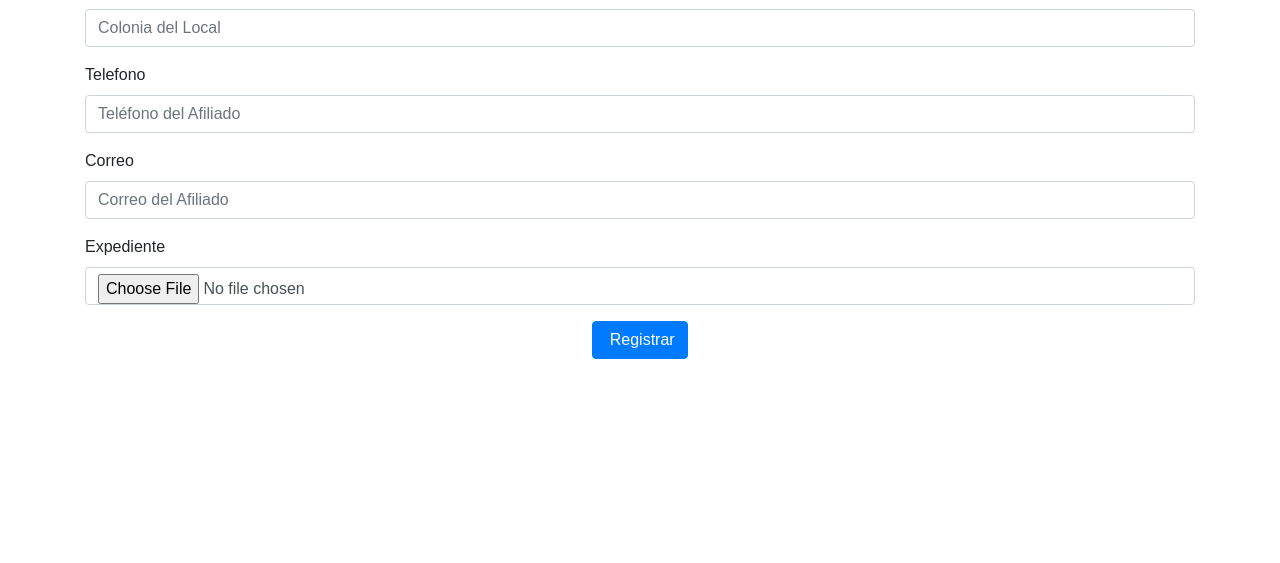
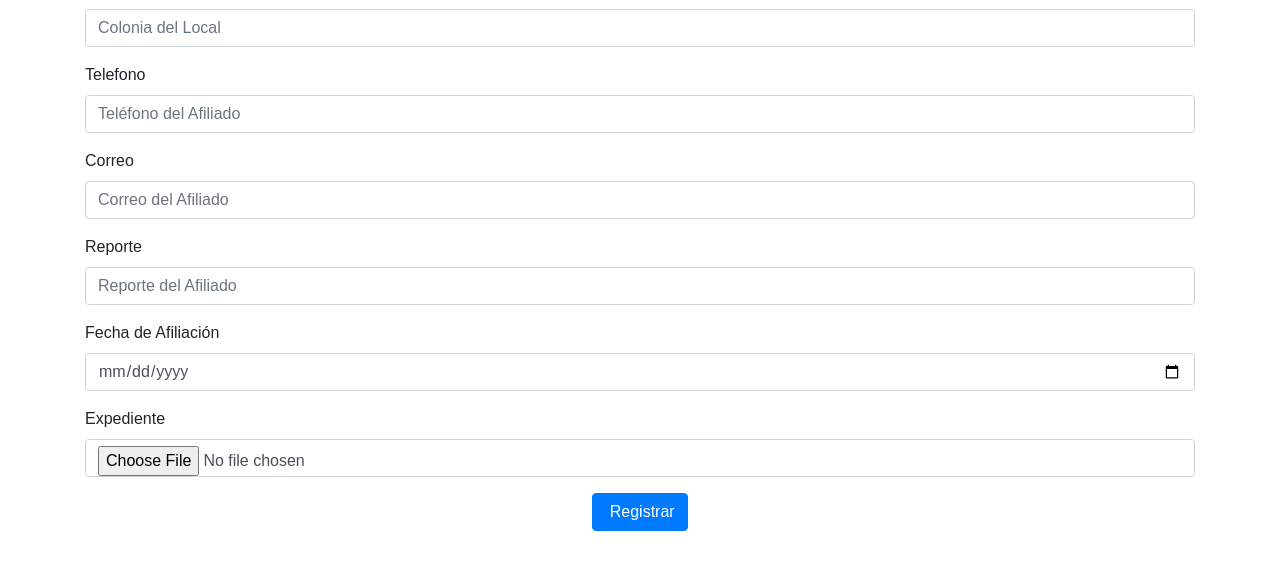
Before and after one commit to 8Carlos8/afili, a PHP site: page /Afiliados/insertar.php in a window 1280 px wide. Shown: the part 861-1424 px from the top of the page. Before the commit the page ends 1220 px from the top, so only its background shows below. Run offline with PHP 8.4, Linux system fonts and the light colour scheme; the visitor is signed in with stand-in values (Sample User, id 1).

Commit message:
comprobante de pago, reportes en la parte de afiliado

```diff
--- a/Afiliados/Index.php
+++ b/Afiliados/Index.php
@@ -52,7 +52,8 @@ if ($_SERVER['REQUEST_METHOD'] == 'POST') {
                     <th>Código Postal</th>
                     <th>Colonia</th>
                     <th>Teléfono</th>
-                    <th>Correo</th>
+                    <th>Reporte</th>
+                    <th>Fecha de Afiliación</th>
                     <th>Expediente</th>
                     <th>Acciones</th>
                 </tr>
@@ -71,7 +72,8 @@ if ($_SERVER['REQUEST_METHOD'] == 'POST') {
                         <td><span title="<?= $afiliado->codiigo_postal ?>"><?= $afiliado->codiigo_postal ?></span></td>
                         <td><span title="<?= $afiliado->colonia ?>"><?= $afiliado->colonia ?></span></td>
                         <td><span title="<?= $afiliado->telefono ?>"><?= $afiliado->telefono ?></span></td>
-                        <td><span title="<?= $afiliado->correo ?>"><?= $afiliado->correo ?></span></td>
+                        <td><span title="<?= $afiliado->reporte ?>"><?= $afiliado->reporte ?></span></td>
+                        <td><span title="<?= $afiliado->fecha_afiliacion ?>"><?= $afiliado->fecha_afiliacion ?></span></td>
                         <td>
                             <a href="ver_expediente.php?id=<?= $afiliado->id ?>" target="_blank">Ver Expediente</a>
                         </td>
--- a/Afiliados/Insertar.php
+++ b/Afiliados/Insertar.php
@@ -61,11 +61,19 @@ if (isset($_POST['id'])) {
             </div>
             <div class="form-group">
                 <label>Telefono</label>
-                <input type="number" name="telefono" id="telefono" class="form-control" placeholder="Teléfono del Afiliado" required>
+                <input type="text" name="telefono" id="telefono" class="form-control" placeholder="Teléfono del Afiliado" required>
             </div>
             <div class="form-group">
                 <label>Correo</label>
                 <input type="email" name="correo" id="correo" class="form-control" placeholder="Correo del Afiliado">
+            </div>
+            <div class="form-group">
+                <label>Reporte</label>
+                <input type="text" name="reporte" id="reporte" class="form-control" placeholder="Reporte del Afiliado">
+            </div>
+            <div class="form-group">
+                <label>Fecha de Afiliación</label>
+                <input type="date" name="fecha_afiliacion" id="fecha_afiliacion" class="form-control" required>
             </div>
             <div class="form-group">
                 <label>Expediente</label>
--- a/Afiliados/ver_expediente.php
+++ b/Afiliados/ver_expediente.php
@@ -1,8 +1,8 @@
 <?php
 require_once('../Logica/Afiliado.php');
 
-$afiliado = new Afiliado();
 if (isset($_GET['id'])) {
+    $afiliado = new Afiliado();
     $afiliado->id = $_GET['id'];
     $expediente = $afiliado->recuperarExpedientePorId($afiliado->id);
 
@@ -10,6 +10,10 @@ if (isset($_GET['id'])) {
         header('Content-Type: application/pdf');
         header('Content-Disposition: inline; filename="expediente.pdf"');
         echo $expediente;
+    } else {
+        echo "No se encontró el expediente.";
     }
+} else {
+    //echo "ID no proporcionado.";
 }
 ?>
--- a/Canaco.sql
+++ b/Canaco.sql
@@ -45,10 +45,12 @@ CREATE TABLE afiliado(
     curp CHAR(18),
     direccion VARCHAR(350),
     numero_Ext_Int CHAR(5),
-    codiigo_postal CHAR(5),
+    codigo_postal CHAR(5),
     colonia VARCHAR(250),
     telefono CHAR(10),
     correo VARCHAR(200),
+    reporte VARCHAR(500),
+    fecha_afiliacion DATETIME,
     expediente BLOB
 );
 
@@ -61,7 +63,6 @@ CREATE TABLE pago(
     nombre_comercial VARCHAR(250),
     giro VARCHAR(500),
     giro2 VARCHAR(500),
-    /*rubro VARCHAR(500),*/
     localidad VARCHAR(150),
     pago_afiliacion DECIMAL,
     estado CHAR(3),
--- a/Logica/Afiliado.php
+++ b/Logica/Afiliado.php
@@ -14,6 +14,8 @@ class Afiliado extends Modelo{
     public $colonia;
     public $telefono;
     public $correo;
+    public $reporte;
+    public $fecha_afiliacion;
     public $expediente;
 
     function __construct(){
@@ -46,6 +48,8 @@ class Afiliado extends Modelo{
             $this->colonia = $dato->colonia;
             $this->telefono = $dato->telefono;
             $this->correo = $dato->correo;
+            $this->reporte = $dato->reporte;
+            $this->fecha_afiliacion = $dato->fecha_afiliacion;
             $this->expediente = $dato->expediente;
         }
         return $dato;
@@ -73,19 +77,21 @@ class Afiliado extends Modelo{
         $this->colonia = $_POST['colonia'];
         $this->telefono = $_POST['telefono'];
         $this->correo = $_POST['correo'];
+        $this->reporte = $_POST['reporte'];
+        $this->fecha_afiliacion = $_POST['fecha_afiliacion'];
 
-        if (is_uploaded_file($_FILES['expediente']['tmp_name'])) {
+        if ($_FILES['expediente']['error'] == UPLOAD_ERR_OK) {
             $file_tmp = $_FILES['expediente']['tmp_name'];
             $this->expediente = file_get_contents($file_tmp);
+            echo "Tamaño del archivo: " . $_FILES['expediente']['size'] . " bytes.";
         } else {
-            echo "Error: El archivo no fue cargado correctamente.";
-            return;
+            echo "Error en la carga del archivo. Código de error: " . $_FILES['expediente']['error'];
         }
 
         $expediente_escaped = addslashes($this->expediente);
 
         $this->consulta =
-        "insert into $this->tabla (nombre, apellido_paterno, apellido_materno, rfc, curp, direccion, numero_Ext_Int, codiigo_postal, colonia, telefono, correo, expediente)".
+        "insert into $this->tabla (nombre, apellido_paterno, apellido_materno, rfc, curp, direccion, numero_Ext_Int, codiigo_postal, colonia, telefono, correo, reporte, fecha_afiliacion, expediente) ".
         "values (" .
         "'$this->nombre', ".
         "'$this->apellido_paterno', ".
@@ -98,10 +104,13 @@ class Afiliado extends Modelo{
         "'$this->colonia', ".
         "'$this->telefono', ".
         "'$this->correo', ".
+        "'$this->reporte', ".
+        "'$this->fecha_afiliacion', ".
         "'$expediente_escaped')";
 
         $this->ejecutaComandoIUD();
     }
+
 
     function actualizaRegistro(){
         $this->id = $_POST['id'];
@@ -116,6 +125,8 @@ class Afiliado extends Modelo{
         $this->colonia = $_POST['colonia'];
         $this->telefono = $_POST['telefono'];
         $this->correo = $_POST['correo'];
+        $this->reporte = $_POST['reporte'];
+        $this->fecha_afiliacion = $_POST['fecha_afiliacion'];
         $this->expediente = isset($_FILES['expediente']['name']) ? $_FILES['expediente']['name'] : null;
 
         if (is_uploaded_file($_FILES['expediente']['tmp_name'])) {
@@ -137,6 +148,8 @@ class Afiliado extends Modelo{
             "colonia = '$this->colonia', ".
             "telefono = '$this->telefono', ".
             "correo = '$this->correo', ".
+            "reporte = '$this->reporte', ".
+            "fecha_afiliacion = '$this->fecha_afiliacion', ".
             "expediente = '$expediente_escaped' ".
             "where id = $this->id";
         }
@@ -153,7 +166,9 @@ class Afiliado extends Modelo{
             "codiigo_postal = '$this->codiigo_postal', ".
             "colonia = '$this->colonia', ".
             "telefono = '$this->telefono', ".
-            "correo = '$this->correo' ".
+            "correo = '$this->correo', ".
+            "reporte = '$this->reporte', ".
+            "fecha_afiliacion = '$this->fecha_afiliacion' ".
             "where id = $this->id";
         }
         $this->ejecutaComandoIUD();
--- a/Pagos/index.php
+++ b/Pagos/index.php
@@ -115,6 +115,7 @@ if ($_SERVER["REQUEST_METHOD"] == "POST") {
                         <td>
                             <a href="visualizar.php?id=<?= $pago->id ?>" class="btn btn-primary" title='Ver datalles '><i class="bi bi-binoculars"></i>&nbsp;Ver Detalles</a>&nbsp;
                             <a href="actualizar.php?id=<?= $pago->id ?>" class="btn btn-info btn-space" title='Editar '><i class="bi bi-pencil"></i>&nbsp;Editar Pago</a>&nbsp;
+                            <a href="comprobante.php?id=<?= $pago->id ?>" class="btn btn-success btn-space" title='Imprimir'><i class="bi bi-printer"></i>&nbsp;Imprimir</a>
                             <button class="btn btn-warning btn-space" onclick="confirmarEliminar(<?= $pago->id ?>)" title='Eliminar'><i class="bi bi-trash"></i>&nbsp;Eliminar</button>&nbsp;
                         </td>
                     </tr>
```
Also changed, not shown: Afiliados/actualizar.php (+8 -0 lines), Logica/Pago.php (+19 -20 lines), Pagos/comprobante.php (added, +75 -0 lines).
